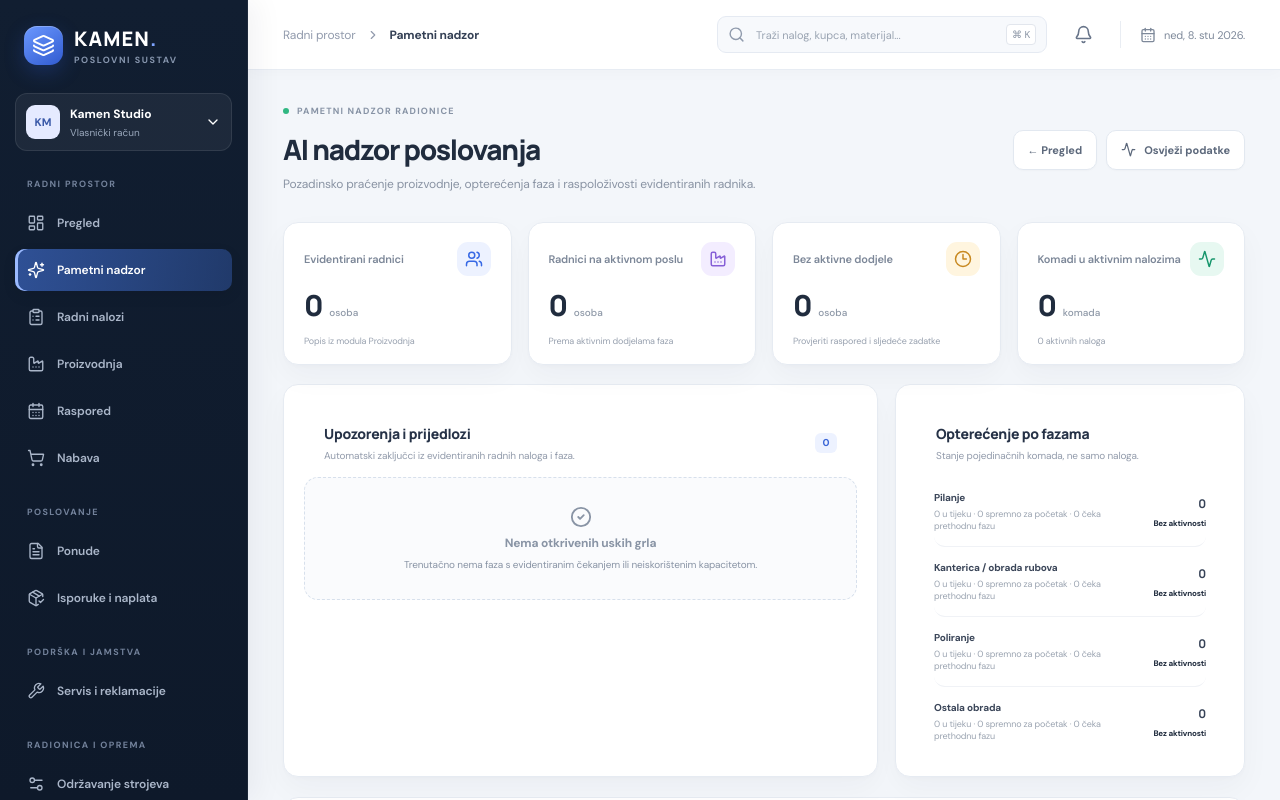
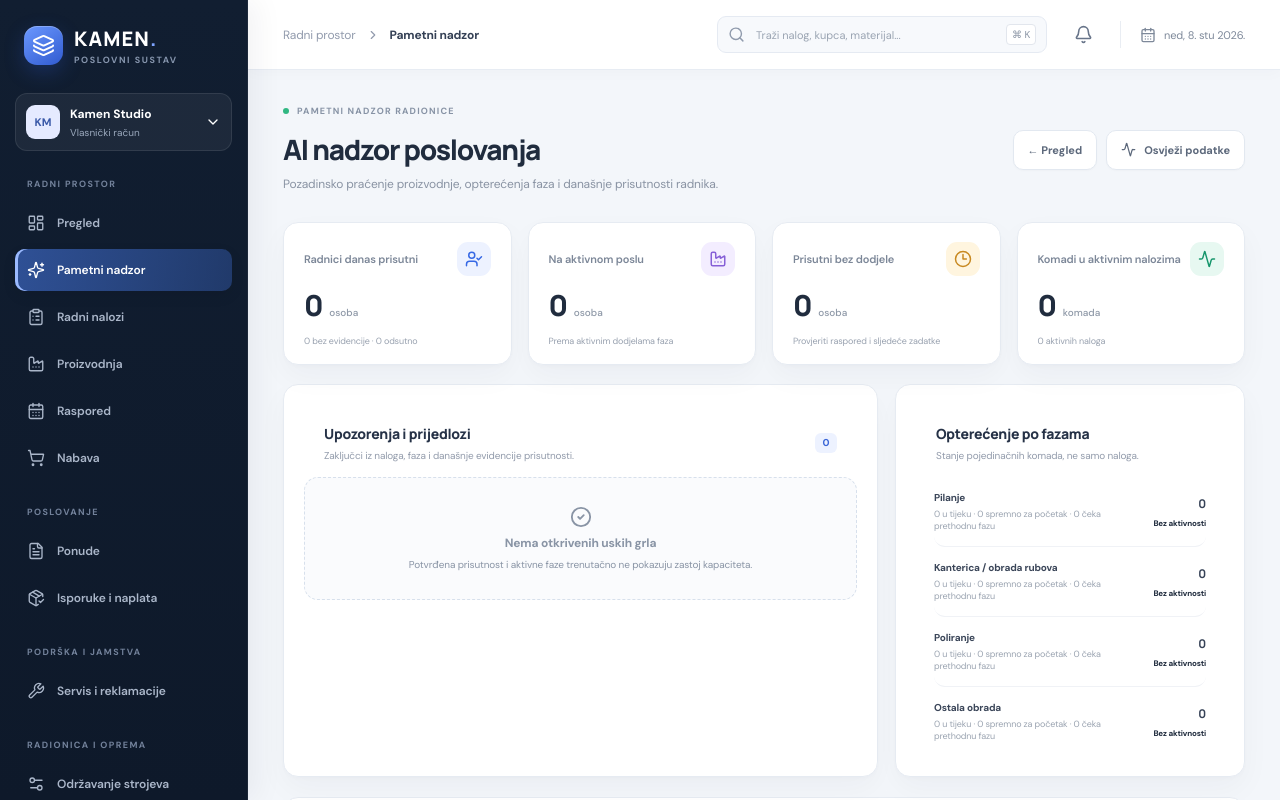
Before and after one commit to cn-dom/Kamen-app, a React (Vite) app: page / in a window 1280 px wide. Both pictures are taken after a click on the button "Pametni nadzor". Shown: the top 800 px of the page. Built offline with nearby package versions, Linux system fonts and the light colour scheme.

Commit message:
Prikaži dnevnu prisutnost u pametnom nadzoru

```diff
--- a/src/components/OperationsMonitorModule.jsx
+++ b/src/components/OperationsMonitorModule.jsx
@@ -1,5 +1,5 @@
 import React, { useEffect, useMemo, useState } from 'react';
-import { Activity, AlertTriangle, CheckCircle2, Clock3, Factory, Users, ArrowRight } from 'lucide-react';
+import { Activity, CheckCircle2, Clock3, Factory, Users, ArrowRight, UserCheck, UserX } from 'lucide-react';
 import { analyzeWorkshopCapacity } from '../lib/workshopMonitor.js';
 
 const read = (key, fallback) => { try { const value = JSON.parse(window.localStorage.getItem(key) || 'null'); return value ?? fallback; } catch { return fallback; } };
@@ -34,7 +34,7 @@ export default function OperationsMonitorModule({ onBack }) {
       <div>
         <div className="eyebrow"><span className="live-dot"/> PAMETNI NADZOR RADIONICE</div>
         <h1>AI nadzor poslovanja</h1>
-        <p className="subtitle">Pozadinsko praćenje proizvodnje, opterećenja faza i raspoloživosti evidentiranih radnika.</p>
+        <p className="subtitle">Pozadinsko praćenje proizvodnje, opterećenja faza i današnje prisutnosti radnika.</p>
       </div>
       <div className="welcome-actions">
         <button className="button button-secondary" onClick={onBack}>← Pregled</button>
@@ -43,19 +43,19 @@ export default function OperationsMonitorModule({ onBack }) {
     </section>
 
     <section className="stats-grid" aria-label="Pokazatelji radionice">
-      <article className="stat-card"><div className="stat-top"><span>Evidentirani radnici</span><span className="stat-icon blue-icon"><Users size={18}/></span></div><div className="stat-value">{report.workers.length}<span className="stat-unit">osoba</span></div><div className="stat-foot"><span>Popis iz modula Proizvodnja</span></div></article>
-      <article className="stat-card"><div className="stat-top"><span>Radnici na aktivnom poslu</span><span className="stat-icon purple-icon"><Factory size={18}/></span></div><div className="stat-value">{report.activeWorkers}<span className="stat-unit">osoba</span></div><div className="stat-foot"><span>Prema aktivnim dodjelama faza</span></div></article>
-      <article className="stat-card"><div className="stat-top"><span>Bez aktivne dodjele</span><span className="stat-icon amber-icon"><Clock3 size={18}/></span></div><div className="stat-value">{report.idleWorkers.length}<span className="stat-unit">osoba</span></div><div className="stat-foot"><span>Provjeriti raspored i sljedeće zadatke</span></div></article>
+      <article className="stat-card"><div className="stat-top"><span>Radnici danas prisutni</span><span className="stat-icon blue-icon"><UserCheck size={18}/></span></div><div className="stat-value">{report.presentWorkers.length}<span className="stat-unit">osoba</span></div><div className="stat-foot"><span>{report.unrecordedWorkers.length} bez evidencije · {report.absentWorkers.length} odsutno</span></div></article>
+      <article className="stat-card"><div className="stat-top"><span>Na aktivnom poslu</span><span className="stat-icon purple-icon"><Factory size={18}/></span></div><div className="stat-value">{report.activeWorkers}<span className="stat-unit">osoba</span></div><div className="stat-foot"><span>Prema aktivnim dodjelama faza</span></div></article>
+      <article className="stat-card"><div className="stat-top"><span>Prisutni bez dodjele</span><span className="stat-icon amber-icon"><Clock3 size={18}/></span></div><div className="stat-value">{report.idleWorkers.length}<span className="stat-unit">osoba</span></div><div className="stat-foot"><span>Provjeriti raspored i sljedeće zadatke</span></div></article>
       <article className="stat-card"><div className="stat-top"><span>Komadi u aktivnim nalozima</span><span className="stat-icon green-icon"><Activity size={18}/></span></div><div className="stat-value">{report.summary.activePieces}<span className="stat-unit">komada</span></div><div className="stat-foot"><span>{report.summary.activeOrders} aktivnih naloga</span></div></article>
     </section>
 
     <section className="main-grid">
       <article className="panel orders-panel">
-        <div className="panel-heading"><div><h2>Upozorenja i prijedlozi</h2><p>Automatski zaključci iz evidentiranih radnih naloga i faza.</p></div><span className="count-pill">{report.alerts.length}</span></div>
+        <div className="panel-heading"><div><h2>Upozorenja i prijedlozi</h2><p>Zaključci iz naloga, faza i današnje evidencije prisutnosti.</p></div><span className="count-pill">{report.alerts.length}</span></div>
         {report.alerts.length ? <div className="alert-list">{report.alerts.map(alert => <div className="alert-row" key={alert.id}>
           <span className={'alert-dot '+(alert.severity === 'warning' ? 'amber' : 'blue')}/><div className="alert-row-copy"><strong>{alert.title}</strong><p>{alert.description}</p></div>
-          <button className="row-action" onClick={onBack} title="Povratak na pregled"><ArrowRight size={15}/></button>
-        </div>)}</div> : <div className="empty-state"><CheckCircle2 size={22}/><strong>Nema otkrivenih uskih grla</strong><span>Trenutačno nema faza s evidentiranim čekanjem ili neiskorištenim kapacitetom.</span></div>}
+          <button className="row-action" onClick={onBack} title="Otvori pregled"><ArrowRight size={15}/></button>
+        </div>)}</div> : <div className="empty-state"><CheckCircle2 size={22}/><strong>Nema otkrivenih uskih grla</strong><span>Potvrđena prisutnost i aktivne faze trenutačno ne pokazuju zastoj kapaciteta.</span></div>}
       </article>
       <article className="panel inventory-panel">
         <div className="panel-heading"><div><h2>Opterećenje po fazama</h2><p>Stanje pojedinačnih komada, ne samo naloga.</p></div></div>
@@ -67,9 +67,16 @@ export default function OperationsMonitorModule({ onBack }) {
     </section>
 
     <section className="panel" style={{padding:22,marginTop:20}}>
-      <div className="panel-heading"><div><h2>Radnici bez aktivne dodjele</h2><p>Ovo je usporedba popisa radnika i trenutačno aktivnih faza.</p></div></div>
-      {report.idleWorkers.length ? <div className="quick-actions">{report.idleWorkers.map(name => <div key={name} style={{display:'flex',alignItems:'center',gap:10,padding:'10px 0'}}><Users size={17}/><strong>{name}</strong><span className="stock-status warn">Nema aktivne dodjele</span></div>)}</div> : <div className="empty-state"><CheckCircle2 size={20}/><strong>Svi evidentirani radnici imaju aktivnu dodjelu</strong></div>}
-      <p className="subtitle" style={{fontSize:12,marginTop:14}}>Važno: aplikacija zasad prati evidentirane radnike i dodjele u proizvodnji. Ne zna tko je fizički prisutan u smjeni, na bolovanju ili slobodan; za to će trebati evidencija smjena i odsutnosti.</p>
+      <div className="panel-heading"><div><h2>Evidencija radnika za danas</h2><p>Ovo je stvarni temelj za procjenu raspoloživog kapaciteta.</p></div></div>
+      <div className="quick-actions">
+        {report.workers.length ? report.workers.map(name => {
+          const status = report.presentWorkers.includes(name) ? 'Prisutan' : report.absentWorkers.includes(name) ? 'Odsutan' : report.offShiftWorkers.includes(name) ? 'Izvan smjene' : 'Nije evidentirano';
+          return <div key={name} style={{display:'flex',alignItems:'center',gap:10,padding:'8px 0'}}>
+            {status === 'Prisutan' ? <UserCheck size={17}/> : <UserX size={17}/>}<strong>{name}</strong><span className={'stock-status '+(status === 'Prisutan' ? 'good' : status === 'Odsutan' ? 'warn' : '')}>{status}</span>
+          </div>;
+        }) : <div className="empty-state"><Users size={20}/><strong>Nema evidentiranih radnika</strong><span>Dodaj radnike u modulu Proizvodnja.</span></div>}
+      </div>
+      <p className="subtitle" style={{fontSize:12,marginTop:14}}>Prisutnost se unosi u modulu Proizvodnja i vrijedi samo za današnji datum. Ako nije evidentirana, sustav neće radnika računati kao prisutnog niti će ga proglasiti neiskorištenim.</p>
       <small style={{color:'var(--muted,#718096)'}}>Zadnje osvježavanje: {updatedAt.toLocaleTimeString('hr-HR',{hour:'2-digit',minute:'2-digit',second:'2-digit'})} · Podaci ostaju u ovom pregledniku.</small>
     </section>
   </div>;
```
